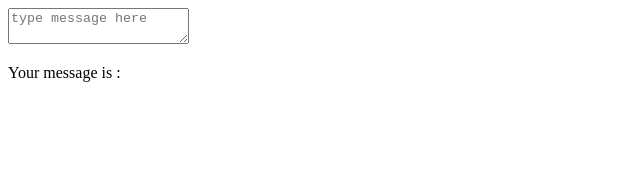
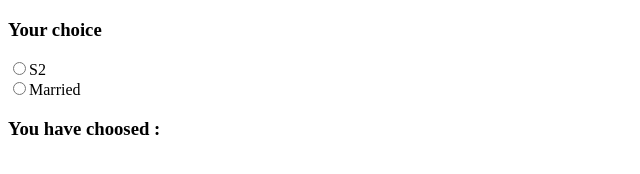
Before and after one commit to mukhoiran/vue-form, a plain HTML site: page index.html in a window 1280 px wide. Shown: the whole page, without its empty margins (0-640 px from the left). Drawn offline with nearby package versions, Linux system fonts and the light colour scheme.

Commit message:
radio button

```diff
--- a/apps.js
+++ b/apps.js
@@ -7,7 +7,12 @@ var app = new Vue({
   // }
 
   // <!-- ========= End Textbox ========== -->
+  // data:{
+  //   message: '',
+  // }
+
+  // <!-- ========= Radio Button ========== -->
   data:{
-    message: '',
+    choose:''
   }
 })
--- a/index.html
+++ b/index.html
@@ -13,11 +13,18 @@
       <p>{{message}}</p> -->
 
       <!-- =========== Multiline/textarea =========== -->
-      <textarea v-model="message" placeholder="type message here"></textarea>
+      <!-- <textarea v-model="message" placeholder="type message here"></textarea>
       <p>Your message is :</p>
-      <p style="white-space: pre-line;">{{message}}</p>
+      <p style="white-space: pre-line;">{{message}}</p> -->
 
-
+      <!-- =========== Radio button =========== -->
+      <h3>Your choice</h3>
+      <input type="radio" id="s2" v-model="choose" value="S2">S2
+      <br>
+      <input type="radio" id="married" v-model="choose" value="Married">Married
+      <br>
+      <h3>You have choosed : </h3>
+      <p>{{choose}}</p>
     </div>
     <script src="https://cdn.jsdelivr.net/npm/vue"></script>
     <script src="apps.js"></script>
```
